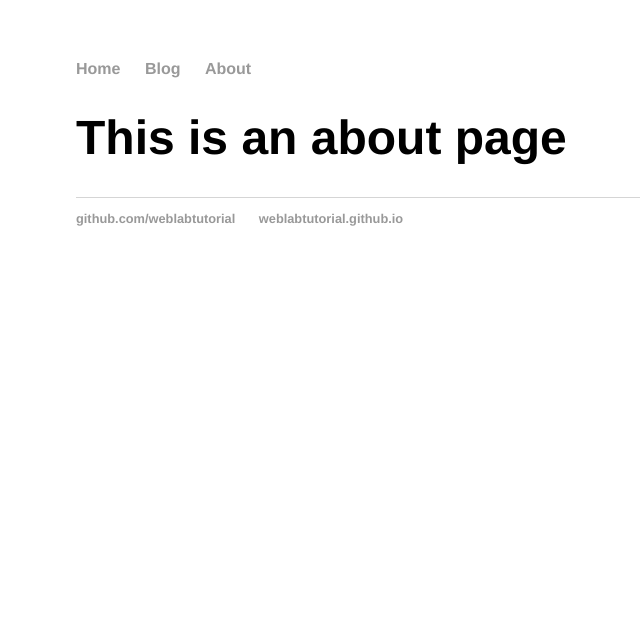
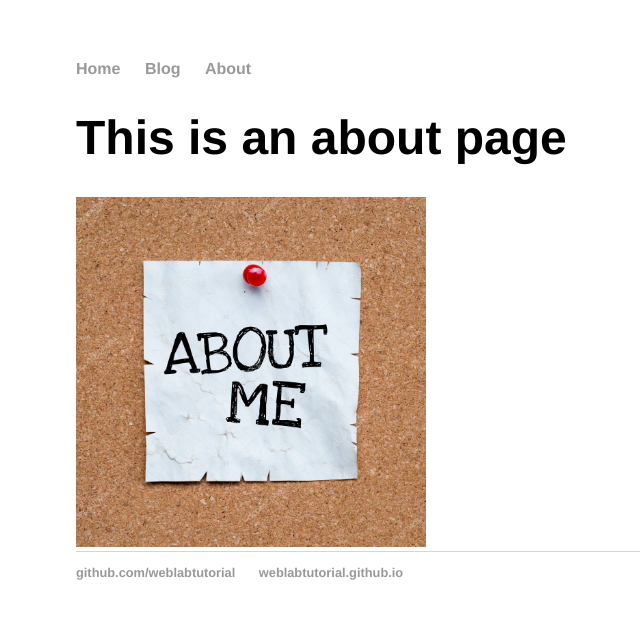
Before and after one commit to ar2032/ar2032.github.io, a Jekyll site: the page built from about/index.html, in a window 1280 px wide. Shown: the top 619 px of the page, without its empty margins (116-756 px from the left). Built offline with Jekyll 4.4.1, drawn with Linux system fonts in a browser that asks for light colours.

Commit message:
Update index.html

```diff
--- a/about/index.html
+++ b/about/index.html
@@ -5,3 +5,4 @@ title: About
 <div>
     <h1>This is an about page</h1>
 </div>
+<img src="about.jpg" alt="about" width="350">
```
